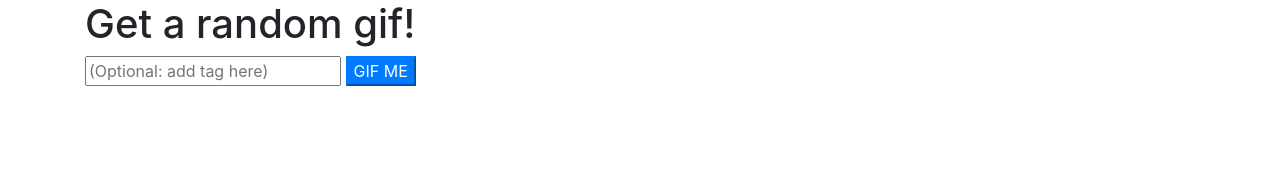
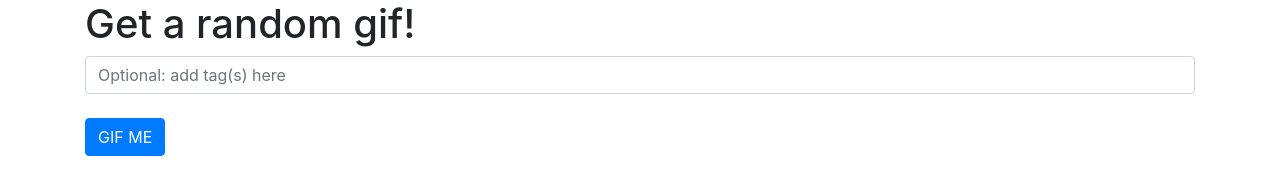
Before and after one commit to chrisdfghjkl/GifGen, a website built with webpack: page src/index.html in a window 1280 px wide. Built offline with nearby package versions, Linux system fonts and the light colour scheme.

Commit message:
Add form and button styling

```diff
--- a/src/index.html
+++ b/src/index.html
@@ -5,9 +5,11 @@
 </head>
 <body>
   <div class="container">
-    <h1>Get a random gif!</h1>
-    <input id="tag" type="text" placeholder="(Optional: add tag here)">
-    <button class="btn-primary" id="newGif">GIF ME</button>
+    <div id="input">
+      <h1>Get a random gif!</h1>
+      <input class="form-control" id="tag" type="text" placeholder="Optional: add tag(s) here"><br>
+      <button type="submit" class=" btn btn-primary" id="newGif">GIF ME</button><br>
+    </div>
     <div class="showErrors"></div>
     <div class="showGif"></div>
   </div>
```
